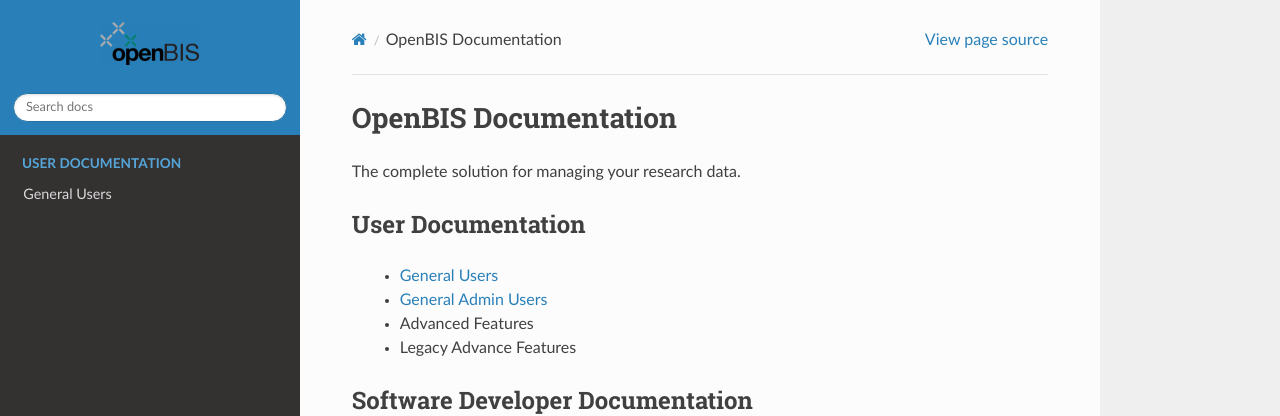
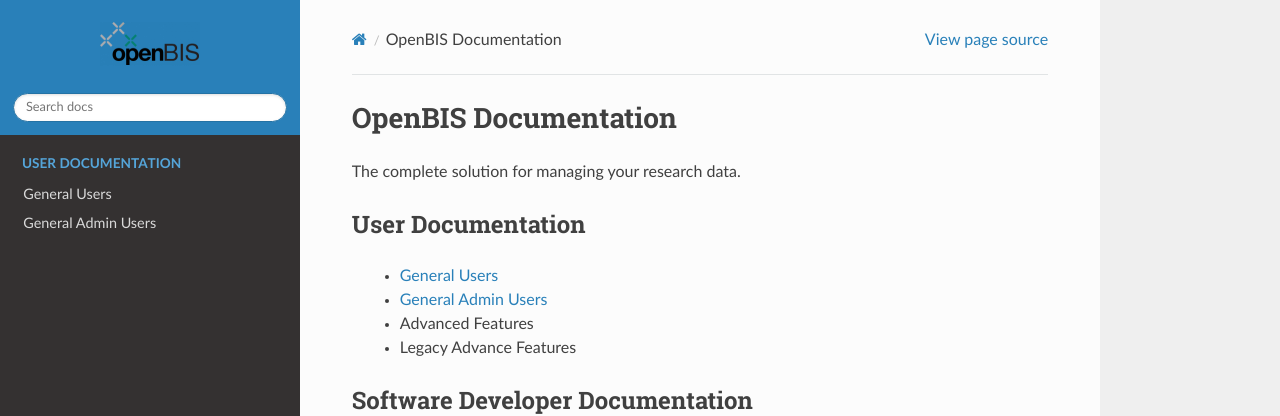
Before and after one commit to marcodeltufo/openbis-test-3, a Sphinx documentation site: the page built from docs/index.rst, in a window 1280 px wide. Shown: the top 416 px of the page. Built offline with Sphinx 7.4.7 and the Read the Docs theme 2.0.0, drawn with Linux system fonts in a browser that asks for light colours.

Commit message:
Update index.rst

```diff
--- a/docs/index.rst
+++ b/docs/index.rst
@@ -10,6 +10,7 @@
    :caption: User Documentation
 
    General Users </user-documentation/general-users/index>
+   General Admin Users </user-documentation/general-admin-users/index>
 
 User Documentation
 ^^^^^^^^^^^^^^^^^^
```
